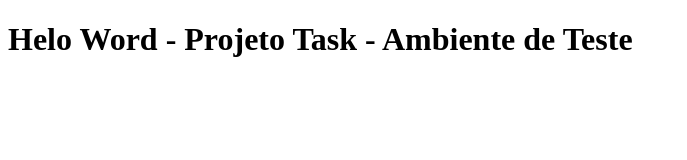
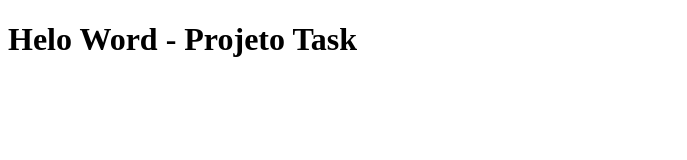
Before and after one commit to JoaoVictorBarbosa01/Projeto-Task, a plain HTML site: page index.html in a window 1280 px wide. Shown: the whole page, without its empty margins (0-687 px from the left). Drawn offline with Linux system fonts and the light colour scheme.

Commit message:
Alteração do codigo

```diff
--- a/index.html
+++ b/index.html
@@ -7,6 +7,6 @@
     <title>Projeto Task</title>
 </head>
 <body>
-    <h1>Helo Word - Projeto Task - Ambiente de Teste</h1>
+    <h1>Helo Word - Projeto Task</h1>
 </body>
 </html>
```
